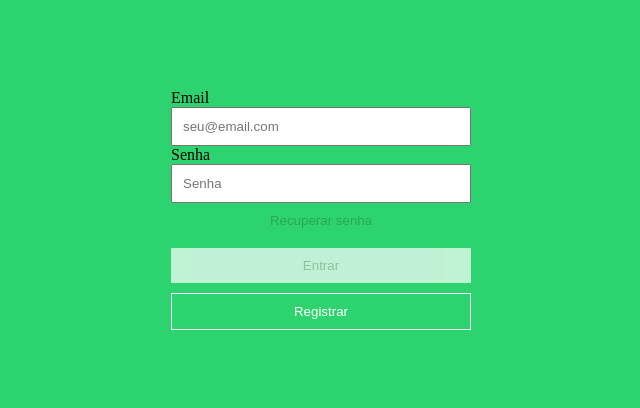
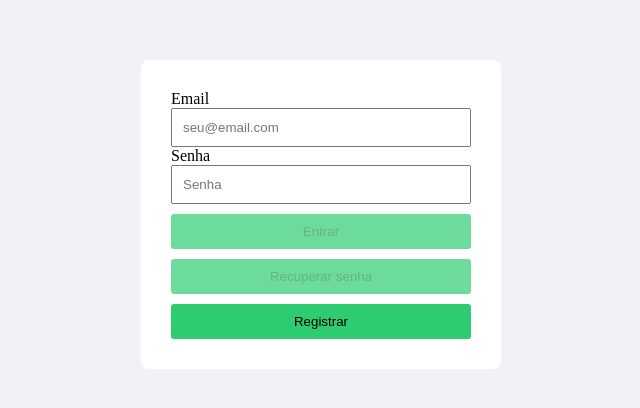
Before and after one commit to rthll/takontroll, a plain HTML site: page index.html in a window 1280 px wide. Shown: the part 186-594 px from the top of the page, without its empty margins (319-959 px from the left). Drawn offline with Linux system fonts and the light colour scheme; no server answers.

Commit message:
Mudança geral no design
Mudança geral no design e adição de um contador de saldo em tempo real

```diff
--- a/global.css
+++ b/global.css
@@ -15,7 +15,7 @@ header button {
 }
 
 body {
-    background: rgb(45, 211, 111);
+    background: #f0f2f5;
     margin: 0;
 }
 
@@ -26,6 +26,10 @@ input,button, select {
 
 input[type="radio"] {
     width: auto;
+}
+
+button {
+    border-radius: 3px;
 }
 
 .lab {
@@ -43,6 +47,7 @@ input[type="radio"] {
 }
 
 button.fab {
+    background: #2ecc71;
     width: 54px;
     height: 54px;
     border-radius: 50px;
@@ -61,6 +66,12 @@ button.fab.bottom {
 
 button.fab.right {
     right: 32px;
+}
+
+form {
+    border-radius: 8px;
+    background: white;
+    padding: 30px;
 }
 
 .form-field {
@@ -85,20 +96,9 @@ button.fab.right {
     font-size: 24px;
 }
 
-.clear {
-    background: transparent;
+.solid {
+    background: #2ecc71;
     border: none;
-}
-
-.solid {
-    background: white;
-    border: none;
-}
-
-.outline {
-    background: transparent;
-    color: white;
-    border: 1px solid white;
 }
 
 .error {
--- a/index.css
+++ b/index.css
@@ -6,10 +6,13 @@ body {
 }
 
 form {
+    border-radius: 8px;
+    background: white;
+    padding: 30px;
     width: 300px;
 }
 
 button {
     cursor: pointer;
-    margin-bottom: 10px;
+    margin-top: 10px;
 }
--- a/index.html
+++ b/index.html
@@ -27,13 +27,13 @@
                 <div class="error" id="password-required-error" >Senha obrigatória!</div>
             </div>
             <div>
-                <button onclick="recoverPassword()" id="recover-password-button" class="clear" type="button" disabled="true">Recuperar senha</button>
-            </div>
-            <div>
                 <button onclick="login()" id="login-button" class="solid" type="button" disabled="true">Entrar</button>
             </div>
             <div>
-                <button onclick="window.location.href = 'pages/register/register.html'" class="outline" type="button">Registrar</button>
+                <button onclick="recoverPassword()" id="recover-password-button" class="solid" type="button" disabled="true">Recuperar senha</button>
+            </div>
+            <div>
+                <button onclick="window.location.href = 'pages/register/register.html'" class="solid" type="button">Registrar</button>
             </div>
         </form>
 
--- a/pages/register/register.css
+++ b/pages/register/register.css
@@ -1,5 +1,5 @@
 body {
-    background: rgb(45, 211, 111);
+    background: white;
     display: flex;
     justify-content: center;
     align-items: center;
--- a/pages/transaction/transaction.css
+++ b/pages/transaction/transaction.css
@@ -6,7 +6,6 @@ button.solid {
 main form{
     font-weight: bolder;
     width: 300px;
-    height: 750px;
 }
 
 .formTransaction{
```
Also changed, not shown: pages/home/home.css (+14 -1 lines), pages/home/home.html (+11 -2 lines), pages/home/home.js (+18 -1 lines), pages/register/register.html (+1 -1 lines), pages/transaction/transaction.html (+1 -1 lines).
